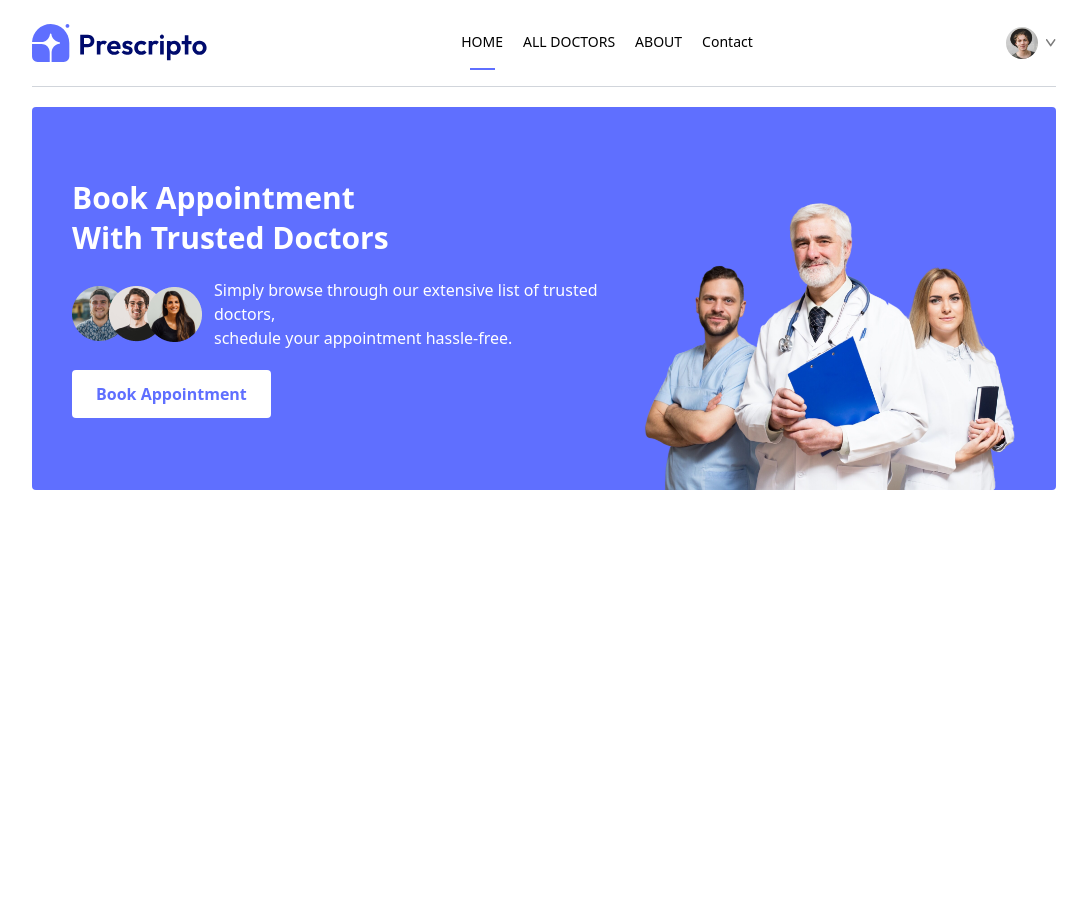
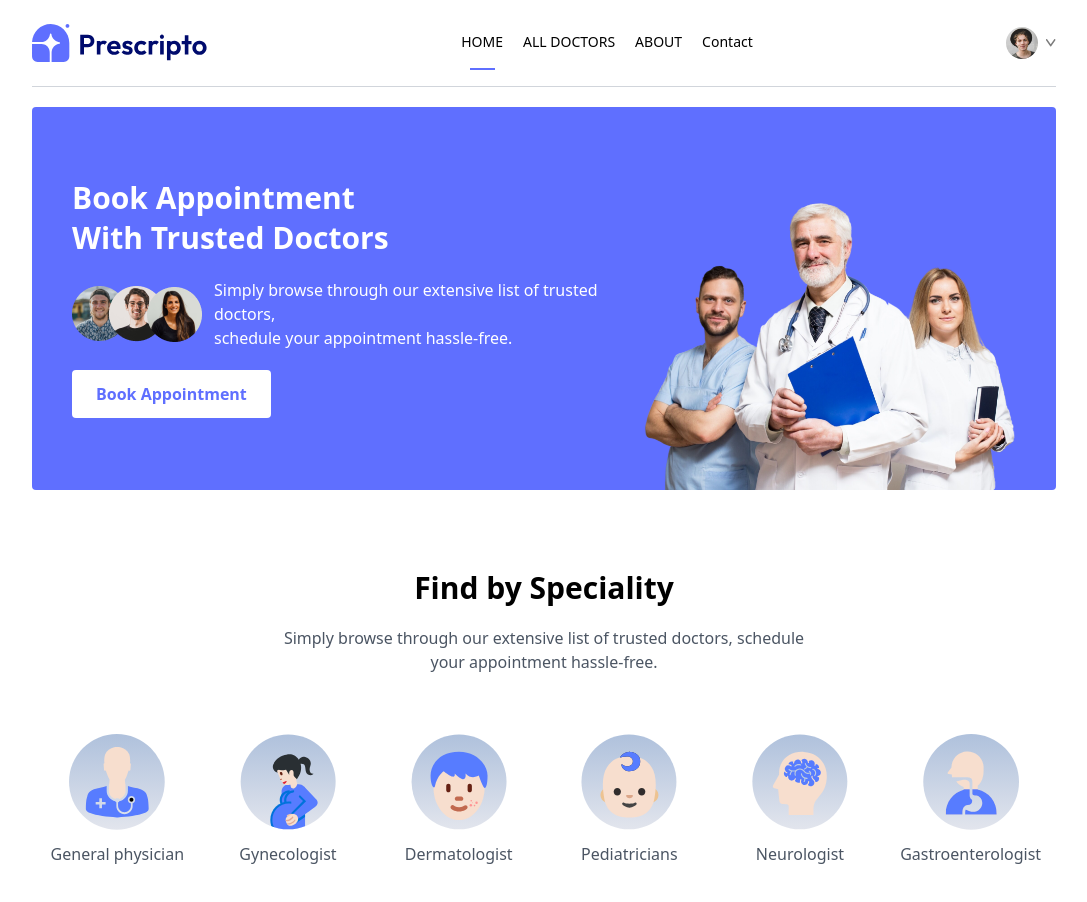
Before and after one commit to Omarabdullah99/doctor-appoinment-frontend, a React (Vite) app: page / in a window 1280 px wide. Shown: the top 902 px of the page, without its empty margins (96-1183 px from the left). Before the commit the page ends 800 px from the top, so only its background shows below. Built offline with nearby package versions, Linux system fonts and the light colour scheme.

Commit message:
Home SpecialityMenu design

```diff
--- a/src/components/Banner.jsx
+++ b/src/components/Banner.jsx
@@ -3,7 +3,7 @@ import { assets } from "../assets/assets_frontend/assets";
 
 const Banner = () => {
   return (
-    <div className="flex flex-col lg:flex-row justify-between items-center gap-3 bg-primary p-10 rounded banner">
+    <div className="flex flex-col lg:flex-row justify-between items-center gap-3 bg-primary p-10 rounded banner mb-[80px]">
       {/* Left Content */}
       <div className="content w-full lg:w-[60%]">
         <h1 className="text-[20px] md:text-[30px] 2xl:text-[60px] leading-[40px]  2xl:leading-[80px] text-white font-bold">
--- /dev/null
+++ b/src/components/SpecialityMenu.jsx
@@ -0,0 +1,31 @@
+import React from "react";
+import { specialityData } from "../assets/assets_frontend/assets";
+
+const SpecialityMenu = () => {
+  return (
+    <div className="mb-[60px]">
+      <h1 className="text-3xl font-bold text-center mb-5">
+        Find by Speciality{" "}
+      </h1>
+      <p className="text-center text-[#4B5563] mb-[60px]">
+        Simply browse through our extensive list of trusted doctors, schedule{" "}
+        <br /> your appointment hassle-free.
+      </p>
+      <div className="specialitymenu grid grid-cols-2 md:grid-cols-3 lg:grid-cols-6 justify-center items-center ">
+        {specialityData.map((data, index) => (
+          <div key={index} className="text-center flex flex-col justify-center items-center mb-5">
+            <img className="h-24 w-24" src={data.image} alt="" />
+            <p
+              className="mt-3 text-[#4B5563]
+"
+            >
+              {data.speciality}
+            </p>
+          </div>
+        ))}
+      </div>
+    </div>
+  );
+};
+
+export default SpecialityMenu;
--- a/src/pages/Home.jsx
+++ b/src/pages/Home.jsx
@@ -1,10 +1,12 @@
 import React from 'react'
 import Banner from '../components/Banner'
+import SpecialityMenu from '../components/SpecialityMenu'
 
 const Home = () => {
   return (
     <div>
       <Banner />
+      <SpecialityMenu />
     </div>
   )
 }
```
Also changed, not shown: src/assets/assets_frontend/assets.js (+204 -190 lines).
